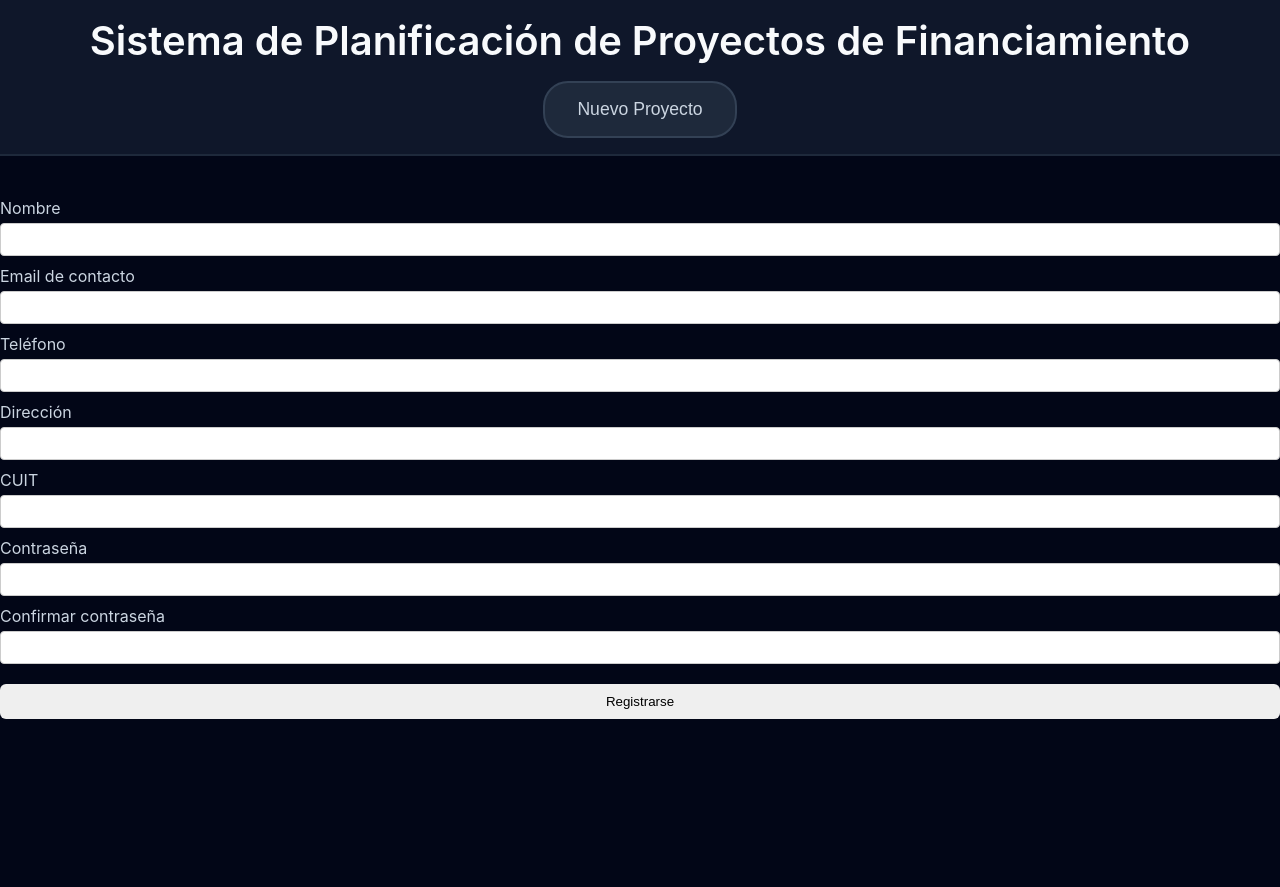
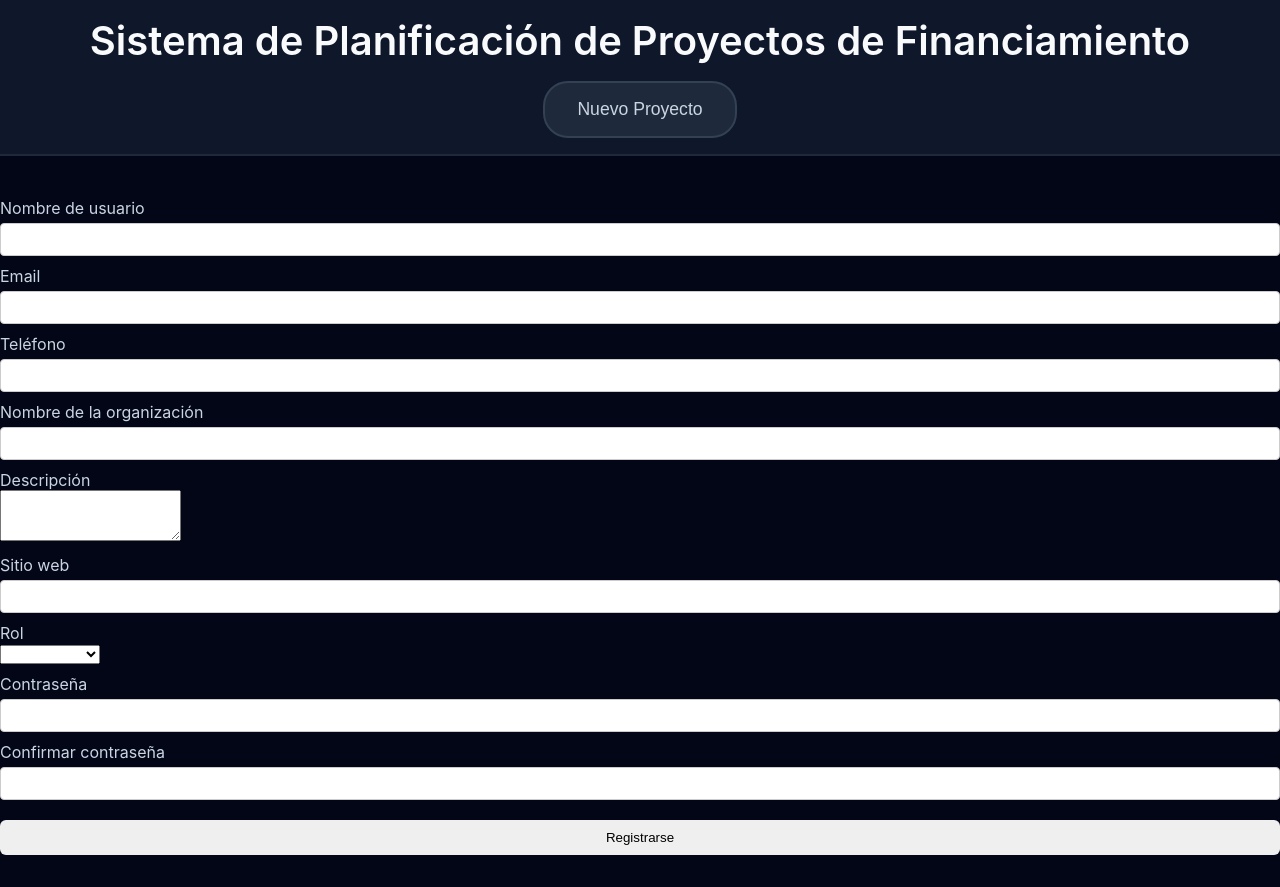
Before and after one commit to leandromanciagli/web-project-planning, an Angular app: page /register in a window 1280 px wide. Built offline with nearby package versions, Linux system fonts and the light colour scheme.

Commit message:
arreglo errores

```diff
--- a/src/app/auth/register/register.component.css
+++ b/src/app/auth/register/register.component.css
@@ -25,3 +25,12 @@ button {
     border: none;
     border-radius: 6px;
 }
+
+input.ng-touched.ng-invalid {
+    border: 1px solid red;
+}
+
+.error {
+    color: red;
+    font-size: 0.8em;
+}
--- a/src/app/auth/register/register.component.html
+++ b/src/app/auth/register/register.component.html
@@ -1,52 +1,79 @@
 <form [formGroup]="registerForm" (ngSubmit)="onSubmit()">
+
+    <!-- Nombre de usuario -->
     <div>
-        <label>Nombre</label>
-        <input type="text" formControlName="nombre">
-        <div *ngIf="registerForm.get('nombre')?.touched && registerForm.get('nombre')?.invalid">
-            <small class="error">El nombre es obligatorio</small>
+        <label>Nombre de usuario</label>
+        <input type="text" formControlName="username">
+        <div *ngIf="registerForm.get('username')?.touched && registerForm.get('username')?.invalid">
+            <small class="error">El nombre de usuario es obligatorio</small>
         </div>
     </div>
 
+    <!-- Email -->
     <div>
-        <label>Email de contacto</label>
-        <input type="email" formControlName="emailContacto">
-        <div *ngIf="registerForm.get('emailContacto')?.touched && registerForm.get('emailContacto')?.hasError('email')">
+        <label>Email</label>
+        <input type="email" formControlName="email">
+        <div *ngIf="registerForm.get('email')?.touched && registerForm.get('email')?.hasError('email')">
             <small class="error">Formato de email inválido</small>
         </div>
     </div>
 
+    <!-- Teléfono -->
     <div>
         <label>Teléfono</label>
-        <input type="text" formControlName="telefono">
-        <div *ngIf="registerForm.get('telefono')?.touched && registerForm.get('telefono')?.invalid">
+        <input type="text" formControlName="phone">
+        <div *ngIf="registerForm.get('phone')?.touched && registerForm.get('phone')?.invalid">
             <small class="error">Debe contener entre 7 y 15 números</small>
         </div>
     </div>
 
+    <!-- Nombre de la organización -->
     <div>
-        <label>Dirección</label>
-        <input type="text" formControlName="direccion">
-        <div *ngIf="registerForm.get('direccion')?.touched && registerForm.get('direccion')?.invalid">
-            <small class="error">Campo obligatorio</small>
+        <label>Nombre de la organización</label>
+        <input type="text" formControlName="organizationName">
+        <div *ngIf="registerForm.get('organizationName')?.touched && registerForm.get('organizationName')?.invalid">
+            <small class="error">El nombre de la organización es obligatorio</small>
         </div>
     </div>
 
+    <!-- Descripción -->
     <div>
-        <label>CUIT</label>
-        <input type="text" formControlName="cuit">
-        <div *ngIf="registerForm.get('cuit')?.touched && registerForm.get('cuit')?.invalid">
-            <small class="error">Debe tener 11 números</small>
+        <label>Descripción</label>
+        <textarea formControlName="description" rows="3"></textarea>
+        <div *ngIf="registerForm.get('description')?.touched && registerForm.get('description')?.invalid">
+            <small class="error">La descripción es obligatoria</small>
         </div>
     </div>
 
+    <!-- Sitio web -->
+    <div>
+        <label>Sitio web</label>
+        <input type="text" formControlName="website">
+    </div>
+
+    <!-- Rol -->
+    <div>
+        <label>Rol</label>
+        <select formControlName="role">
+            <option value="admin">Administrado</option>
+            <option value="ong">ONG</option>
+            <option value="collaborator">Colaborador</option>
+        </select>
+        <div *ngIf="registerForm.get('role')?.touched && registerForm.get('role')?.invalid">
+            <small class="error">Debe seleccionar un rol</small>
+        </div>
+    </div>
+
+    <!-- Contraseña -->
     <div>
         <label>Contraseña</label>
         <input type="password" formControlName="password">
         <div *ngIf="registerForm.get('password')?.touched && registerForm.get('password')?.hasError('minlength')">
-            <small class="error">Mínimo 6 caracteres</small>
+            <small class="error">La contraseña debe tener al menos 6 caracteres</small>
         </div>
     </div>
 
+    <!-- Confirmar contraseña -->
     <div>
         <label>Confirmar contraseña</label>
         <input type="password" formControlName="confirmPassword">
@@ -55,5 +82,7 @@
         </div>
     </div>
 
+    <!-- Botón de envío -->
     <button type="submit">Registrarse</button>
+
 </form>
--- a/src/app/auth/register/register.component.ts
+++ b/src/app/auth/register/register.component.ts
@@ -1,7 +1,7 @@
 import { Component, OnInit } from '@angular/core';
 import { FormBuilder, FormGroup, Validators, AbstractControl, ReactiveFormsModule } from '@angular/forms';
 import { CommonModule } from '@angular/common';
-import { RegisterService } from '../services/register.service';
+import { RegisterService } from '../../services/register.service';
 
 @Component({
     selector: 'app-register',
@@ -14,17 +14,19 @@ export class RegisterComponent implements OnInit {
 
     registerForm!: FormGroup;
 
-    constructor(private fb: FormBuilder) { }
+    constructor(private fb: FormBuilder, private registerService: RegisterService) { }
 
     ngOnInit(): void {
         this.registerForm = this.fb.group({
-            nombre: ['', Validators.required],
-            emailContacto: ['', [Validators.required, Validators.email]],
-            telefono: ['', [Validators.required, Validators.pattern(/^[0-9]{7,15}$/)]],
-            direccion: ['', Validators.required],
-            cuit: ['', [Validators.required, Validators.pattern(/^[0-9]{11}$/)]],
+            username: ['', Validators.required],
+            email: ['', [Validators.required, Validators.email]],
             password: ['', [Validators.required, Validators.minLength(6)]],
-            confirmPassword: ['', Validators.required]
+            confirmPassword: ['', Validators.required],
+            organizationName: ['', Validators.required],
+            description: [''],
+            website: [''],
+            phone: ['', [Validators.required, Validators.pattern(/^[0-9]{7,15}$/)]],
+            role: ['', Validators.required]
         }, {
             validators: this.passwordMatchValidator
         });
@@ -36,9 +38,24 @@ export class RegisterComponent implements OnInit {
         return password === confirmPassword ? null : { passwordMismatch: true };
     }
 
+
+
     onSubmit() {
         if (this.registerForm.valid) {
-            console.log('Datos enviados:', this.registerForm.value);
+            const { confirmPassword, ...userData } = this.registerForm.value; // eliminamos confirmPassword
+
+            console.log('Data being sent to backend:', userData);
+
+            this.registerService.registerUser(userData).subscribe({
+                next: (response) => {
+                    console.log('Usuario registrado con éxito:', response);
+                    alert('Registro exitoso');
+                },
+                error: (err) => {
+                    console.error('Error en el registro:', err);
+                    alert('Ocurrió un error al registrarse');
+                }
+            });
         } else {
             this.registerForm.markAllAsTouched();
         }
--- a/src/app/services/register.service.ts
+++ b/src/app/services/register.service.ts
@@ -1,14 +1,15 @@
 import { Injectable } from '@angular/core';
 import { HttpClient } from '@angular/common/http';
 import { Observable } from 'rxjs';
+import { CreateUserRequest, ApiResponse } from '../models/user.model';
 
 @Injectable({ providedIn: 'root' })
-export class AuthService {
-    private apiUrl = 'http://localhost:8080/api/users/register'; // tu endpoint de backend
+export class RegisterService {
+    private apiUrl = 'http://localhost:5001/api/v1/users/';
 
     constructor(private http: HttpClient) { }
 
-    registerUser(data: any): Observable<any> {
-        return this.http.post(this.apiUrl, data);
+    registerUser(data: CreateUserRequest): Observable<ApiResponse<any>> {
+        return this.http.post<ApiResponse<any>>(this.apiUrl, data);
     }
 }
```
Also changed, not shown: src/app/models/user.model.ts (added, +17 -0 lines).
